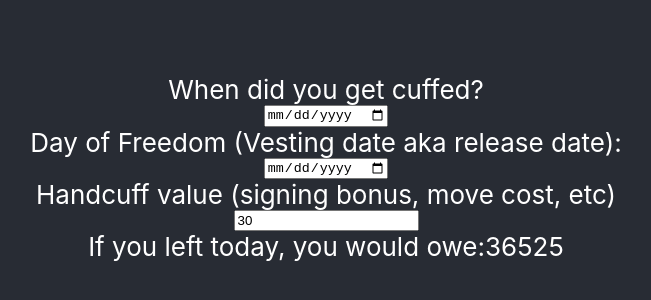
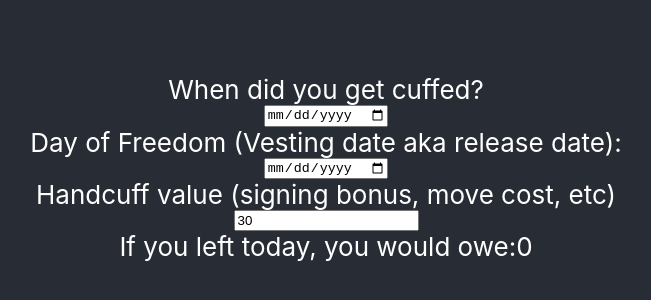
Before and after one commit to bradydowling/cuffs-calculator, a React (Create React App) app: page / in a window 1280 px wide. Shown: the part 232-532 px from the top of the page, without its empty margins (314-965 px from the left). Built offline with nearby package versions, Linux system fonts and the light colour scheme.

Commit message:
First working prototype

```diff
--- a/src/App.js
+++ b/src/App.js
@@ -6,8 +6,8 @@ class App extends React.Component {
     super();
     this.state = {
       value: 0,
-      cuffDate: '01-01-2000',
-      releaseDate: '01-01-2100'
+      cuffDate: null,
+      releaseDate: null
     };
   }
 
@@ -23,13 +23,33 @@ class App extends React.Component {
     this.setState({ value });
   }
 
-  getDateDiff() {
+  getCuffTimeDetails() {
+    if (!this.state.cuffDate || !this.state.releaseDate) {
+      return {};
+    }
     var dashReplacer = /-/gi;
-    const date1 = new Date(this.state.cuffDate.replace(dashReplacer, '/'));
-    const date2 = new Date(this.state.releaseDate.replace(dashReplacer, '/'));
-    const diffTime = Math.abs(date2 - date1);
-    const diffDays = Math.ceil(diffTime / (1000 * 60 * 60 * 24));
-    return diffDays;
+    const cuffDate = new Date(this.state.cuffDate.replace(dashReplacer, '/'));
+    const todayDate = new Date();
+    const releaseDate = new Date(this.state.releaseDate.replace(dashReplacer, '/'));
+    const totalCuffTime = Math.abs(releaseDate - cuffDate);
+    const totalCuffDays = Math.ceil(totalCuffTime / (1000 * 60 * 60 * 24));
+    const servedCuffTime = Math.abs(todayDate - cuffDate);
+    const servedCuffDays = Math.ceil(servedCuffTime / (1000 * 60 * 60 * 24));
+    const remainingCuffTime = Math.abs(releaseDate - todayDate);
+    const remainingCuffDays = Math.ceil(remainingCuffTime / (1000 * 60 * 60 * 24));
+    return {
+      total: totalCuffDays,
+      served: servedCuffDays,
+      remaining: remainingCuffDays
+    };
+  }
+
+  getCuffValue() {
+    const cuffDetails = this.getCuffTimeDetails();
+    if (!cuffDetails.remaining || !cuffDetails.total || !this.state.value) {
+      return 0;
+    }
+    return cuffDetails.remaining / cuffDetails.total * this.state.value;
   }
 
   render() {
@@ -43,7 +63,7 @@ class App extends React.Component {
           Handcuff value (signing bonus, move cost, etc)
           <input type="number" name="cuff-value" min="0" step="1000" defaultValue="30" onChange={e => { this.valueChange(e.target.value); }}></input>
           If you left today, you would owe:
-          {this.getDateDiff()}
+          {this.getCuffValue()}
         </header>
       </div>
     );
```
